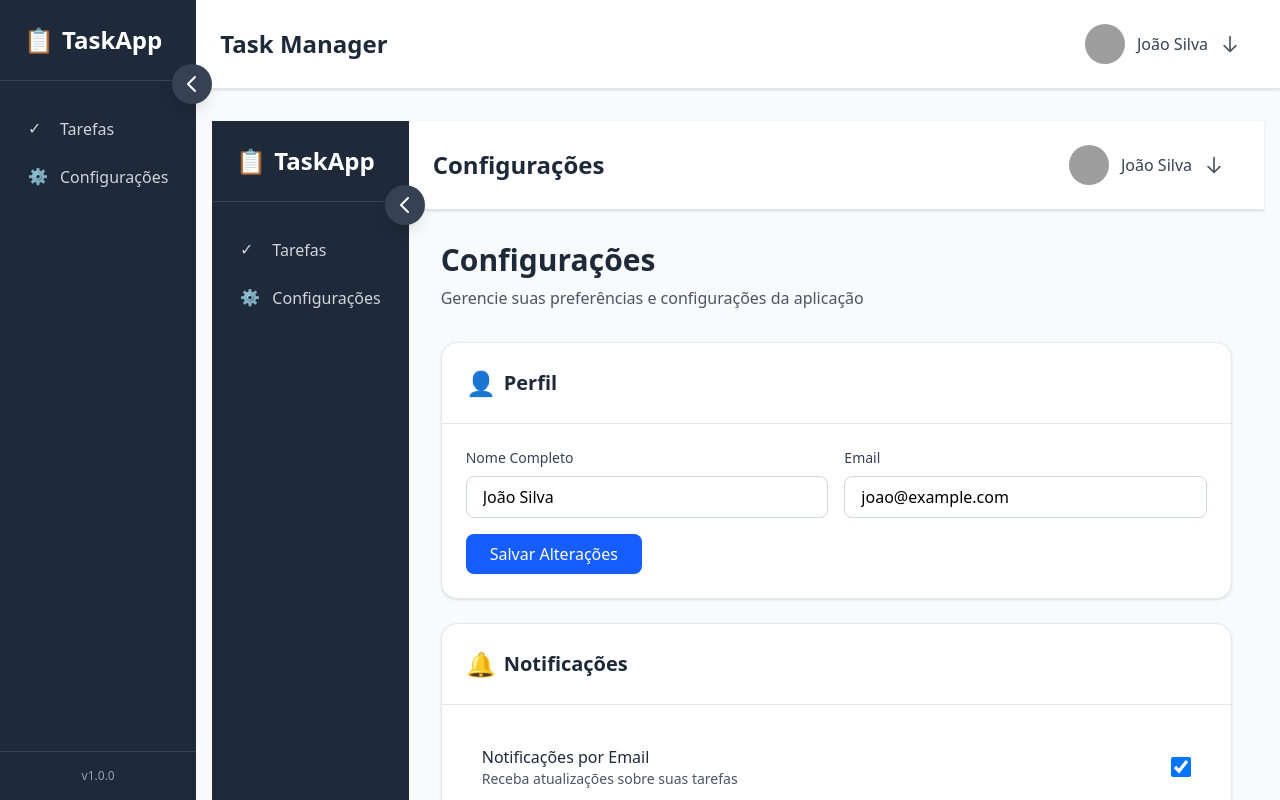
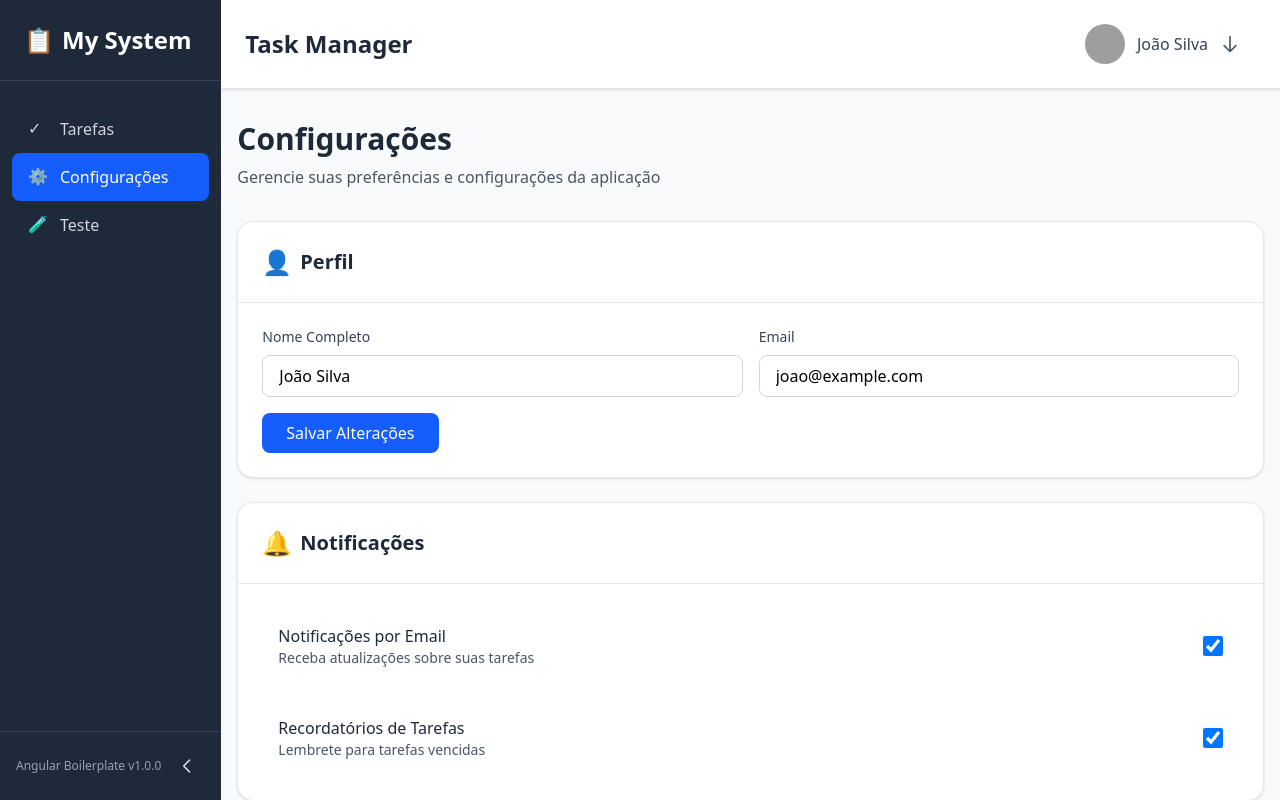
Before and after one commit to ruanvalente/angular-clean-arch, an Angular app: page /dashboard/settings in a window 1280 px wide. Built offline with nearby package versions, Linux system fonts and the light colour scheme; grey boxes are pictures that could not be loaded.

Commit message:
feat: integrate Tailwind CSS for improved styling across settings and tasks pages

```diff
--- a/src/app/presentation/pages/settings-page/settings-page.component.html
+++ b/src/app/presentation/pages/settings-page/settings-page.component.html
@@ -1,11 +1,3 @@
-<div class="flex h-screen bg-gray-50">
-  <app-sidebar />
-
-  <div class="flex-1 flex flex-col">
-    <app-header [title]="'Configurações'" />
-
-    <main class="flex-1 overflow-auto p-8">
-      <div class="max-w-4xl">
 <div class="mb-8">
   <h1 class="text-3xl font-bold text-gray-800 mb-2">Configurações</h1>
   <p class="text-gray-600">Gerencie suas preferências e configurações da aplicação</p>
@@ -46,7 +38,6 @@
     </div>
   </div>
 
-          <!-- Seção: Notificações -->
   <div class="bg-white rounded-2xl shadow-sm border border-gray-200 overflow-hidden">
     <div class="p-6 border-b border-gray-200">
       <h2 class="text-xl font-bold text-gray-800 flex items-center gap-2">
@@ -60,22 +51,14 @@
           <p class="font-medium text-gray-800">Notificações por Email</p>
           <p class="text-sm text-gray-600">Receba atualizações sobre suas tarefas</p>
         </div>
-                <input
-                  type="checkbox"
-                  checked
-                  class="w-5 h-5 text-blue-600 rounded cursor-pointer"
-                />
+        <input type="checkbox" checked class="w-5 h-5 text-blue-600 rounded cursor-pointer" />
       </div>
       <div class="flex items-center justify-between p-4 hover:bg-gray-50 rounded-lg">
         <div>
           <p class="font-medium text-gray-800">Recordatórios de Tarefas</p>
           <p class="text-sm text-gray-600">Lembrete para tarefas vencidas</p>
         </div>
-                <input
-                  type="checkbox"
-                  checked
-                  class="w-5 h-5 text-blue-600 rounded cursor-pointer"
-                />
+        <input type="checkbox" checked class="w-5 h-5 text-blue-600 rounded cursor-pointer" />
       </div>
     </div>
   </div>
@@ -123,7 +106,3 @@
     </div>
   </div>
 </div>
-      </div>
-    </main>
-  </div>
-</div>
--- a/src/app/presentation/pages/settings-page/settings-page.component.ts
+++ b/src/app/presentation/pages/settings-page/settings-page.component.ts
@@ -1,12 +1,10 @@
 import { Component } from '@angular/core';
 import { CommonModule } from '@angular/common';
-import { HeaderComponent } from '@/shared/ui/header/header.component';
-import { SidebarComponent } from '@/shared/ui/sidebar/sidebar.component';
 
 @Component({
   selector: 'app-settings-page',
   standalone: true,
-  imports: [CommonModule, HeaderComponent, SidebarComponent],
+  imports: [CommonModule],
   templateUrl: './settings-page.component.html',
 })
 export class SettingsPageComponent {}
--- a/src/app/presentation/pages/tasks-page/task-page.component.html
+++ b/src/app/presentation/pages/tasks-page/task-page.component.html
@@ -1,22 +1,8 @@
-<div class="flex h-screen bg-gray-50">
-  <!-- Sidebar -->
-  <app-sidebar />
+<div class="mb-8">
+  <h1 class="text-3xl font-bold text-gray-800 mb-2">Minhas Tarefas</h1>
+  <p class="text-gray-600">Organize e acompanhe seus afazeres</p>
+</div>
 
-  <!-- Main Content -->
-  <div class="flex-1 flex flex-col">
-    <!-- Header -->
-    <app-header [title]="'Minhas Tarefas'" />
-
-    <!-- Page Content -->
-    <main class="flex-1 overflow-auto py-8 px-4">
-      <div class="max-w-2xl mx-auto">
-        <div class="mb-8">
-          <p class="text-gray-600">Organize e acompanhe seus afazeres</p>
-        </div>
-        <div class="bg-white rounded-2xl shadow-lg overflow-hidden">
-          <app-task-list-widget />
-        </div>
-      </div>
-    </main>
-  </div>
+<div class="bg-white rounded-2xl shadow-lg overflow-hidden">
+  <app-task-list-widget />
 </div>
--- a/src/app/presentation/pages/tasks-page/tasks-page.component.ts
+++ b/src/app/presentation/pages/tasks-page/tasks-page.component.ts
@@ -1,12 +1,10 @@
 import { TaskListWidgetComponent } from '@/presentation/tasks/widgets/task-list-widget/task-list-widget.component';
-import { HeaderComponent } from '@/shared/ui/header/header.component';
-import { SidebarComponent } from '@/shared/ui/sidebar/sidebar.component';
 import { Component } from '@angular/core';
 
 @Component({
   selector: 'app-tasks-page',
   standalone: true,
-  imports: [TaskListWidgetComponent, HeaderComponent, SidebarComponent],
+  imports: [TaskListWidgetComponent],
   templateUrl: './task-page.component.html',
 })
 export class TasksPageComponent {}
--- /dev/null
+++ b/src/app/presentation/pages/test-page/test-page.component.html
@@ -0,0 +1,3 @@
+<div>
+  <h1 class="text-3xl font-bold text-gray-800 mb-2">Teste page</h1>
+</div>
--- a/src/app/presentation/tasks/widgets/task-list-widget/task-list-widget.component.ts
+++ b/src/app/presentation/tasks/widgets/task-list-widget/task-list-widget.component.ts
@@ -1,9 +1,12 @@
+import { Task } from '@/core/models/task.model';
 import { StorageRepository } from '@/core/repositories/storage.repository';
 import { SyncTasksUseCase } from '@/core/use-cases/tasks/sync-tasks.usecase';
 import { ToggleTaskUseCase } from '@/core/use-cases/tasks/toggle-task.usecase';
 import { PaginationComponent } from '@/shared/ui/pagination/pagination.component';
 import { CommonModule } from '@angular/common';
-import { Component, inject, OnInit, signal } from '@angular/core';
+import { Component, effect, inject, OnInit, signal } from '@angular/core';
+
+const TASKS_STORAGE_KEY = 'app_tasks';
 
 @Component({
   selector: 'app-task-list-widget',
@@ -16,21 +19,36 @@ export class TaskListWidgetComponent implements OnInit {
   private syncTaskUseCase = inject(SyncTasksUseCase);
   private storage = inject(StorageRepository);
 
-  tasks = this.storage.getTasksSignal();
+  tasks = signal<Task[]>(this.storage.getItem<Task[]>(TASKS_STORAGE_KEY) || []);
+
+  constructor() {
+    // Watch for storage changes and update signal
+    effect(() => {
+      const stored = this.storage.getItem<Task[]>(TASKS_STORAGE_KEY);
+      if (stored) {
+        this.tasks.set(stored);
+      }
+    });
+  }
 
   ngOnInit() {
     this.loadTasks();
   }
 
   private loadTasks() {
-    const current = this.storage.getTasksSignal()();
+    const current = this.storage.getItem<Task[]>(TASKS_STORAGE_KEY) || [];
     const isOnline = typeof window !== 'undefined' && navigator.onLine;
 
     if (current && current.length > 0) {
       if (isOnline) {
         setTimeout(() => {
           this.syncTaskUseCase.execute().subscribe({
-            next: () => console.log('Background sync completed'),
+            next: () => {
+              // Refresh tasks from storage after sync
+              const updated = this.storage.getItem<Task[]>(TASKS_STORAGE_KEY) || [];
+              this.tasks.set(updated);
+              console.log('Background sync completed');
+            },
             error: (err) => console.warn('Background sync failed:', err),
           });
         }, 500);
@@ -40,7 +58,12 @@ export class TaskListWidgetComponent implements OnInit {
 
     if (isOnline) {
       this.syncTaskUseCase.execute().subscribe({
-        next: () => console.log('Initial tasks loaded from API'),
+        next: () => {
+          // Refresh tasks from storage after initial load
+          const updated = this.storage.getItem<Task[]>(TASKS_STORAGE_KEY) || [];
+          this.tasks.set(updated);
+          console.log('Initial tasks loaded from API');
+        },
         error: (err) => console.error('Initial load error:', err),
       });
     }
@@ -48,7 +71,12 @@ export class TaskListWidgetComponent implements OnInit {
 
   handleToggle(id: string) {
     this.toggleTaskUseCase.execute(id).subscribe({
-      next: () => console.log('Task toggled successfully:', id),
+      next: () => {
+        // Refresh tasks from storage after toggle
+        const updated = this.storage.getItem<Task[]>(TASKS_STORAGE_KEY) || [];
+        this.tasks.set(updated);
+        console.log('Task toggled successfully:', id);
+      },
       error: (err) => console.error('Toggle error:', err),
     });
   }
--- a/src/app/shared/ui/sidebar/sidebar.component.html
+++ b/src/app/shared/ui/sidebar/sidebar.component.html
@@ -6,7 +6,7 @@
   <div class="p-6 border-b border-gray-700 flex items-center justify-between">
     @if (isOpen()) {
     <h2 class="text-2xl font-bold text-white flex items-center gap-2">
-      <span class="text-blue-400">📋</span>TaskApp
+      <span class="text-blue-400">📋</span>My System
     </h2>
     } @else {
     <div class="flex items-center justify-center w-full">
@@ -31,21 +31,20 @@
     } }
   </nav>
 
-  <div class="p-4 border-t border-gray-700">
+  <div class="p-4 border-t border-gray-700 flex items-center justify-between gap-2">
     @if (isOpen()) {
-    <p class="text-xs text-gray-400 text-center">v1.0.0</p>
+    <p class="text-xs text-gray-400 flex-1">Angular Boilerplate v1.0.0</p>
     } @else {
-    <p class="text-xs text-gray-400 text-center">•</p>
+    <p class="text-xs text-gray-400 w-full text-center">•</p>
     }
-  </div>
 
     <button
       (click)="toggleSidebar()"
-    class="absolute -right-4 top-16 bg-gray-700 hover:bg-gray-800 hover:cursor-pointer text-white rounded-full p-2 shadow-lg transition-all duration-300 ease-in-out z-50"
+      class="p-2 hover:bg-gray-700 rounded-lg transition-colors duration-200 flex items-center justify-center shrink-0"
       [title]="isOpen() ? 'Fechar menu' : 'Abrir menu'"
     >
       <svg
-      class="w-6 h-6 text-white transition-transform duration-300"
+        class="w-5 h-5 text-gray-300 transition-transform duration-300"
         [class.rotate-180]="!isOpen()"
         fill="none"
         stroke="currentColor"
@@ -59,4 +58,5 @@
         ></path>
       </svg>
     </button>
+  </div>
 </aside>
--- a/src/app/shared/ui/sidebar/sidebar.component.ts
+++ b/src/app/shared/ui/sidebar/sidebar.component.ts
@@ -1,6 +1,7 @@
-import { Component, signal } from '@angular/core';
+import { Component, signal, effect, inject } from '@angular/core';
 import { CommonModule } from '@angular/common';
 import { RouterModule } from '@angular/router';
+import { StorageRepository } from '@/core/repositories/storage.repository';
 import { SidebarNavItemComponent } from './sidebar-nav-item/sidebar-nav-item.component';
 
 @Component({
@@ -10,14 +11,30 @@ import { SidebarNavItemComponent } from './sidebar-nav-item/sidebar-nav-item.com
   templateUrl: './sidebar.component.html',
 })
 export class SidebarComponent {
-  isOpen = signal<boolean>(true);
+  private readonly SIDEBAR_KEY = 'sidebarOpen';
+  private readonly storageRepository = inject(StorageRepository);
+
+  isOpen = signal<boolean>(this.getSidebarStateFromStorage());
 
   navItems = [
-    { label: 'Tarefas', icon: '✓', route: '/tasks' },
-    { label: 'Configurações', icon: '⚙', route: '/settings' },
+    { label: 'Tarefas', icon: '✓', route: 'tasks' },
+    { label: 'Configurações', icon: '⚙', route: 'settings' },
+    { label: 'Teste', icon: '🧪', route: 'test' },
   ];
+
+  constructor() {
+    effect(() => {
+      const isOpenState = this.isOpen();
+      this.storageRepository.setItem<boolean>(this.SIDEBAR_KEY, isOpenState);
+    });
+  }
 
   toggleSidebar() {
     this.isOpen.update((value) => !value);
   }
+
+  private getSidebarStateFromStorage(): boolean {
+    const stored = this.storageRepository.getItem<boolean>(this.SIDEBAR_KEY);
+    return stored === null ? true : stored;
+  }
 }
```
Also changed, not shown: src/app/presentation/pages/test-page/test-page.component.ts (added, +8 -0 lines). Lines whose indentation alone changed are shown as unchanged.
